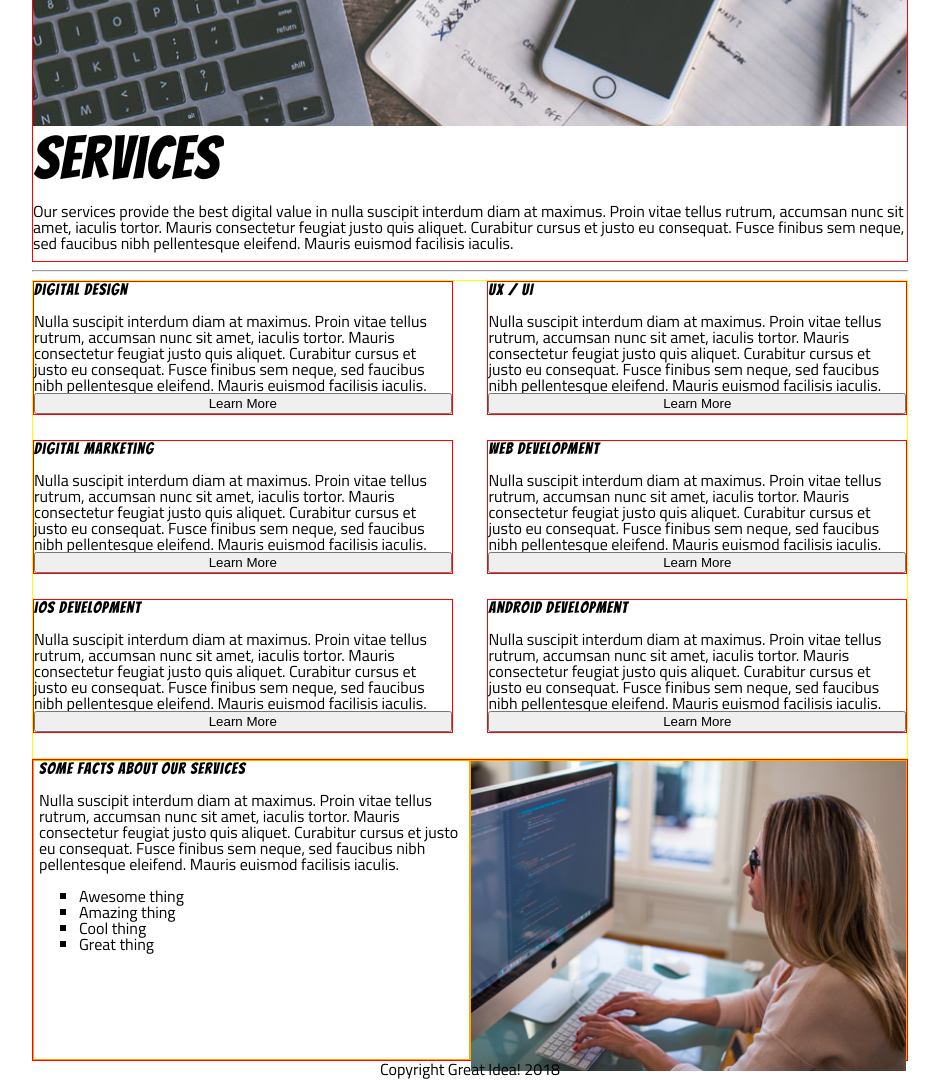
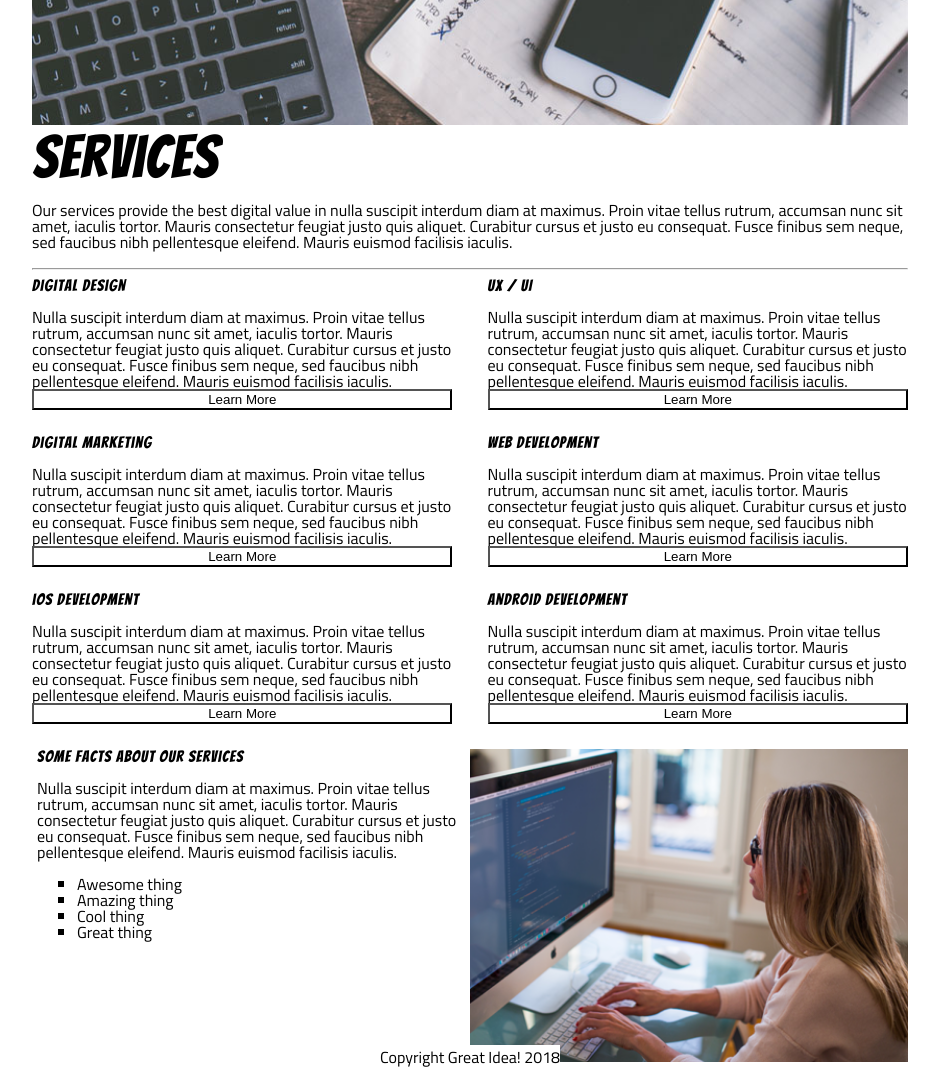
Before and after one commit to mlaos1997/User-Interface-Project-Services-Page, a plain HTML site: page services.html in a window 1280 px wide. Shown: the part 120-1201 px from the top of the page, without its empty margins (170-1109 px from the left). Drawn offline with Linux system fonts and the light colour scheme.

Commit message:
almost finished

```diff
--- a/css/index.css
+++ b/css/index.css
@@ -46,7 +46,8 @@ table {
 
 /* Set every element's box-sizing to border-box */
 * {
-    box-sizing: border-box;
+	box-sizing: border-box;
+	background-color: white;
 }
 
 html, body {
@@ -64,6 +65,10 @@ h1, h2, h3, h4, h5 {
  body {
 	width: 876px;
 	margin: 0 auto;
+}
+
+button:hover {
+	cursor: pointer;
 }
 
 header {
@@ -139,7 +144,6 @@ footer .home-footer{
 /* Services Page */
 
 .services {
-	border: 1px solid red;
 	padding: 10px 0;
 }
 
@@ -152,7 +156,6 @@ footer .home-footer{
 	justify-content: space-between;
 	display: flex;
 	flex-wrap: wrap;
-	border: 1px solid yellow;
 }
 
 .grid-item {
@@ -160,13 +163,11 @@ footer .home-footer{
 	flex-direction: column;
 	justify-content: space-between;
 	width: 48%;
-	border: 1px solid red;
 	margin-bottom: 25px;
 }
 
 .service-footer {
 	display: flex;
-	border: 1px solid red;
 	align-items: center;
 	justify-content: space-between;
 }
@@ -174,7 +175,6 @@ footer .home-footer{
 .footer-content {
 	display: flex;
 	width: 50%;
-	border: 1px solid orange;
 	flex-direction: column;
 	height: 300px;
 }
```
